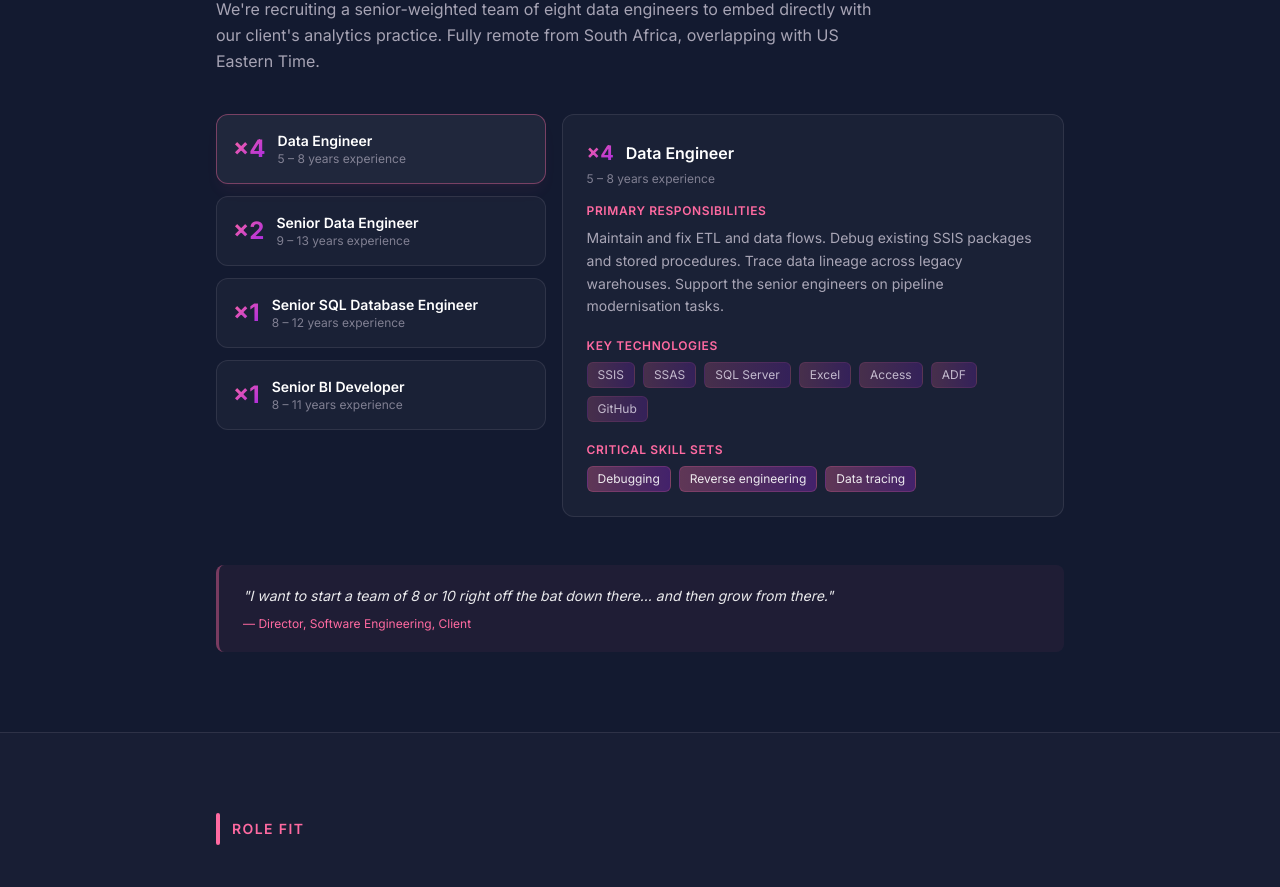
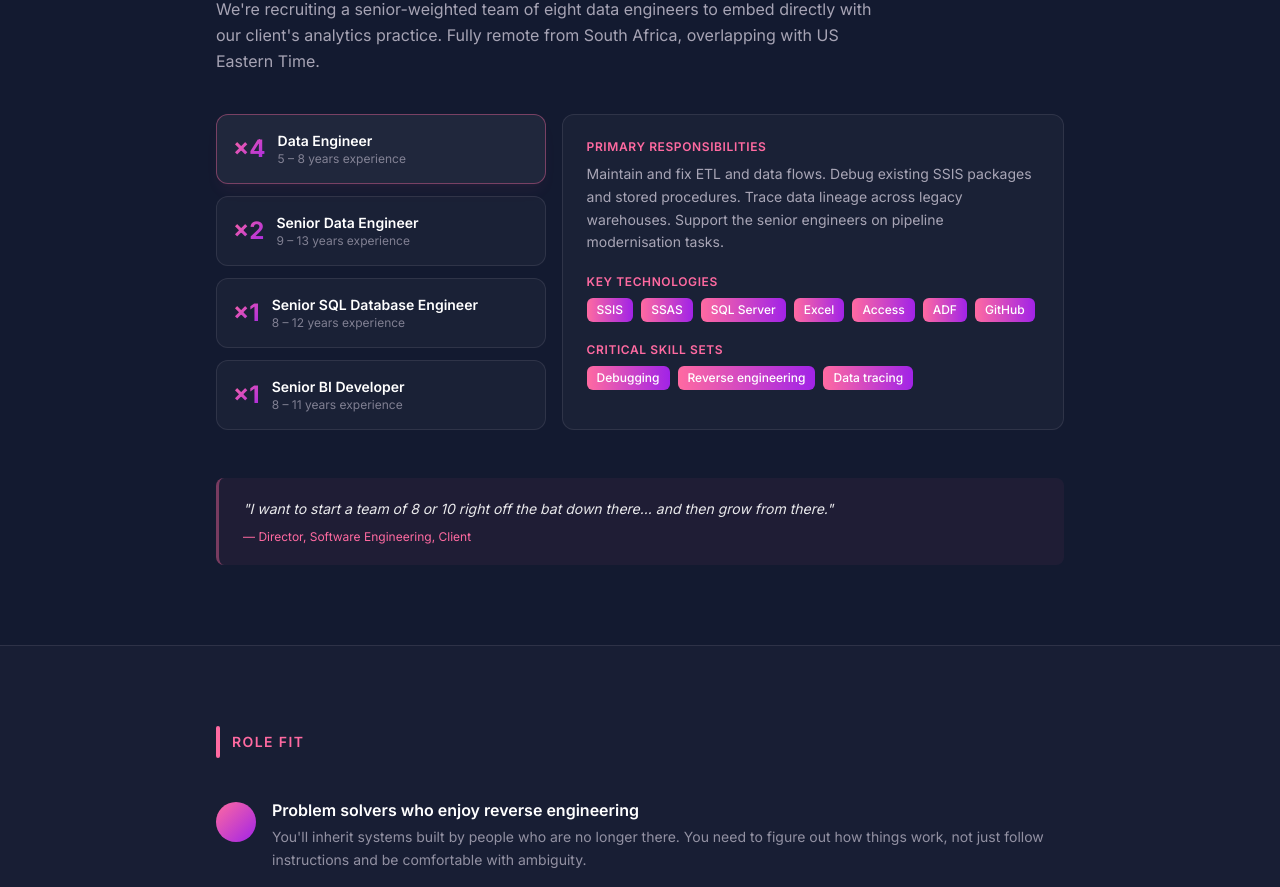
Before and after one commit to Graham-Paulsen/truffle-portal, a Vue app: page / in a window 1280 px wide. Shown: the part 6275-7162 px from the top of the page. Built offline with nearby package versions, Linux system fonts and the light colour scheme; some icons are missing.

Commit message:
Team pane: remove duplicate header, pills to full brand gradient

```diff
--- a/src/pages/Home.vue
+++ b/src/pages/Home.vue
@@ -423,13 +423,6 @@
 
           <!-- Right: detail pane -->
           <div class="md:col-span-3 p-6 rounded-xl bg-white/[0.03] border border-lavender/10">
-            <div class="mb-4">
-              <div class="flex items-center gap-3 mb-1">
-                <span class="text-xl font-bold gradient-text">×{{ roles[selectedRole].qty }}</span>
-                <h4 class="text-white font-semibold">{{ roles[selectedRole].title }}</h4>
-              </div>
-              <div class="text-lavender/50 text-xs">{{ roles[selectedRole].years }}</div>
-            </div>
 
             <div class="space-y-5">
               <div>
@@ -442,7 +435,7 @@
                   <span
                     v-for="tech in roles[selectedRole].tech"
                     :key="tech"
-                    class="px-2.5 py-1 rounded-md bg-gradient-to-r from-cyclamen/20 to-veronica/20 border border-cyclamen/10 text-lavender/80 text-xs"
+                    class="px-2.5 py-1 rounded-md bg-gradient-to-r from-cyclamen to-veronica text-white text-xs font-medium"
                   >{{ tech }}</span>
                 </div>
               </div>
@@ -452,7 +445,7 @@
                   <span
                     v-for="skill in roles[selectedRole].skills"
                     :key="skill"
-                    class="px-2.5 py-1 rounded-md bg-gradient-to-r from-cyclamen/30 to-veronica/30 border border-cyclamen/20 text-white/90 text-xs"
+                    class="px-2.5 py-1 rounded-md bg-gradient-to-r from-cyclamen to-veronica text-white text-xs font-medium"
                   >{{ skill }}</span>
                 </div>
               </div>
```
Also changed, not shown: 5 other files (tests, documents, lock files or other folders).
